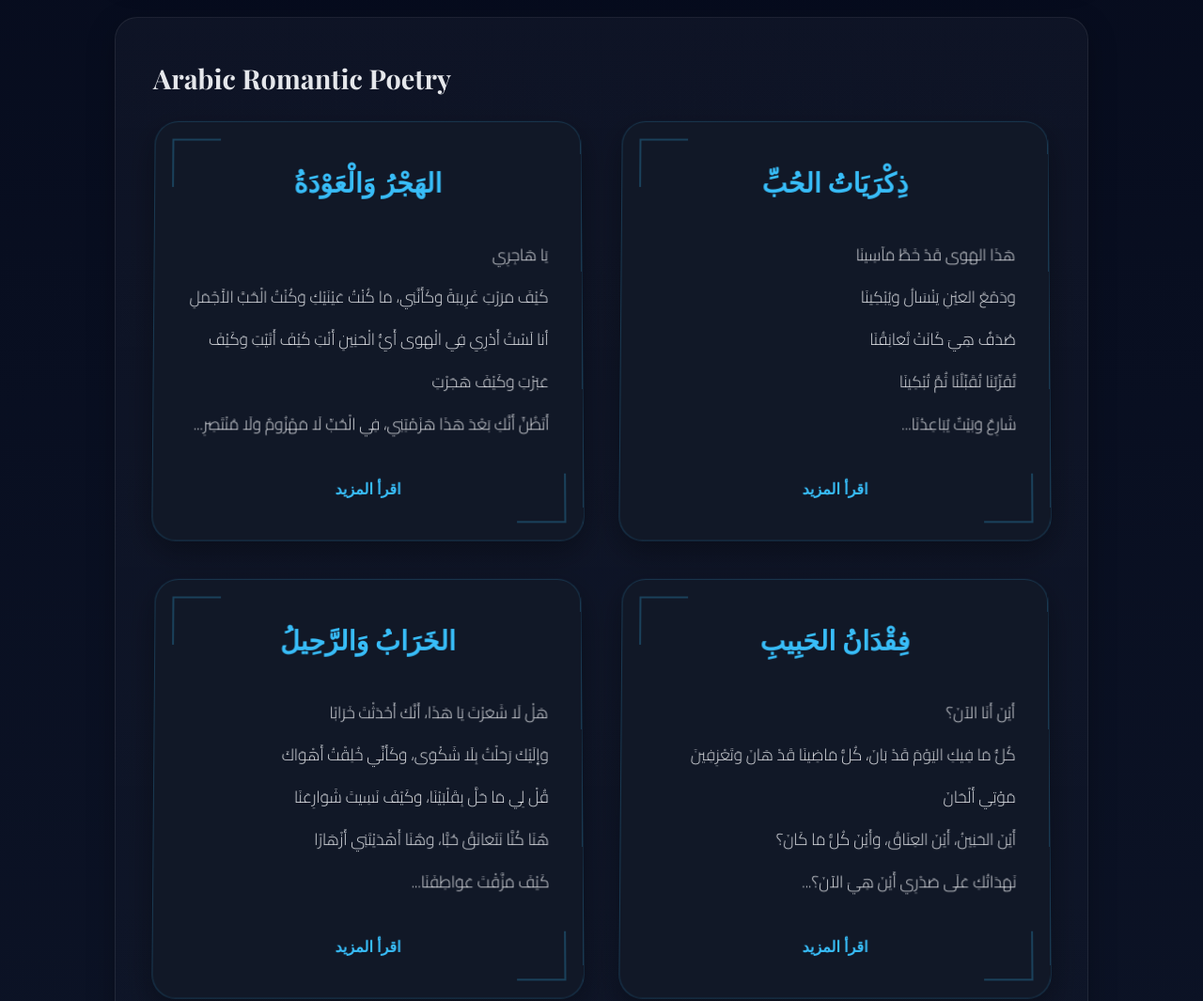
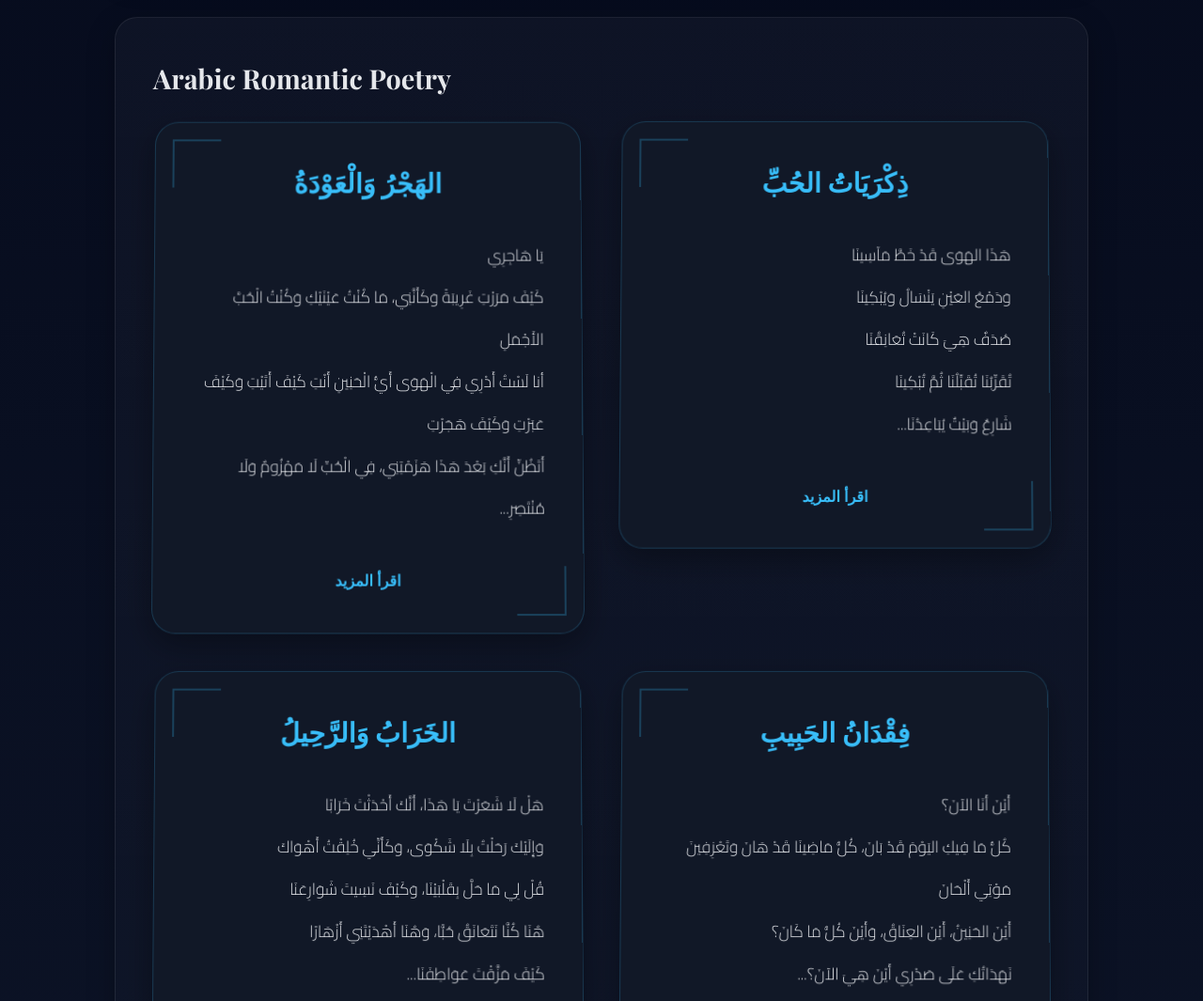
Before and after one commit to AtwiMusa/portfolio, a plain HTML site: page index.html in a window 1280 px wide. Shown: the part 1240-2305 px from the top of the page at 94% size. Drawn offline with nearby package versions, Linux system fonts and the light colour scheme.

Commit message:
Update style.css
small change

```diff
--- a/style.css
+++ b/style.css
@@ -302,7 +302,7 @@ footer {
 /* Arabic Romantic Poetry - Nice Square Cards with Expand Inside */
 .poetry-grid {
   display: grid;
-  grid-template-columns: repeat(auto-fit, minmax(320px, 1fr));
+  grid-template-columns: repeat(auto-fit, minmax(350px, 1fr));
   gap: 2.5rem;
   margin-top: 1rem;
 }
@@ -315,7 +315,7 @@ footer {
   position: relative;
   background: var(--card);
   border-radius: 1.6rem;
-  padding: 2.5rem 2.2rem;
+  padding: 2.5rem;
   border: 1px solid rgba(56,189,248,0.2);
   box-shadow: 0 12px 35px rgba(0,0,0,0.35);
   transition: all 0.5s ease;
@@ -386,7 +386,7 @@ footer {
 .poem-card.expanded .poem-full {
   display: block;
   animation: fadeIn 0.6s ease;
-  margin-top: 1.5rem;
+  margin-top: 2rem;
   padding-top: 1.5rem;
   border-top: 1px solid rgba(56,189,248,0.2);
 }
@@ -398,7 +398,7 @@ footer {
 
 .expand-toggle {
   text-align: center;
-  margin-top: 2rem;
+  margin-top: 2.5rem;
   color: var(--accent);
   font-weight: 600;
   font-size: 1rem;
@@ -406,6 +406,7 @@ footer {
 
 .poem-card.expanded .expand-toggle {
   color: var(--muted);
+  margin-top: 1.5rem;
 }
 
 @media (max-width: 900px) {
```
